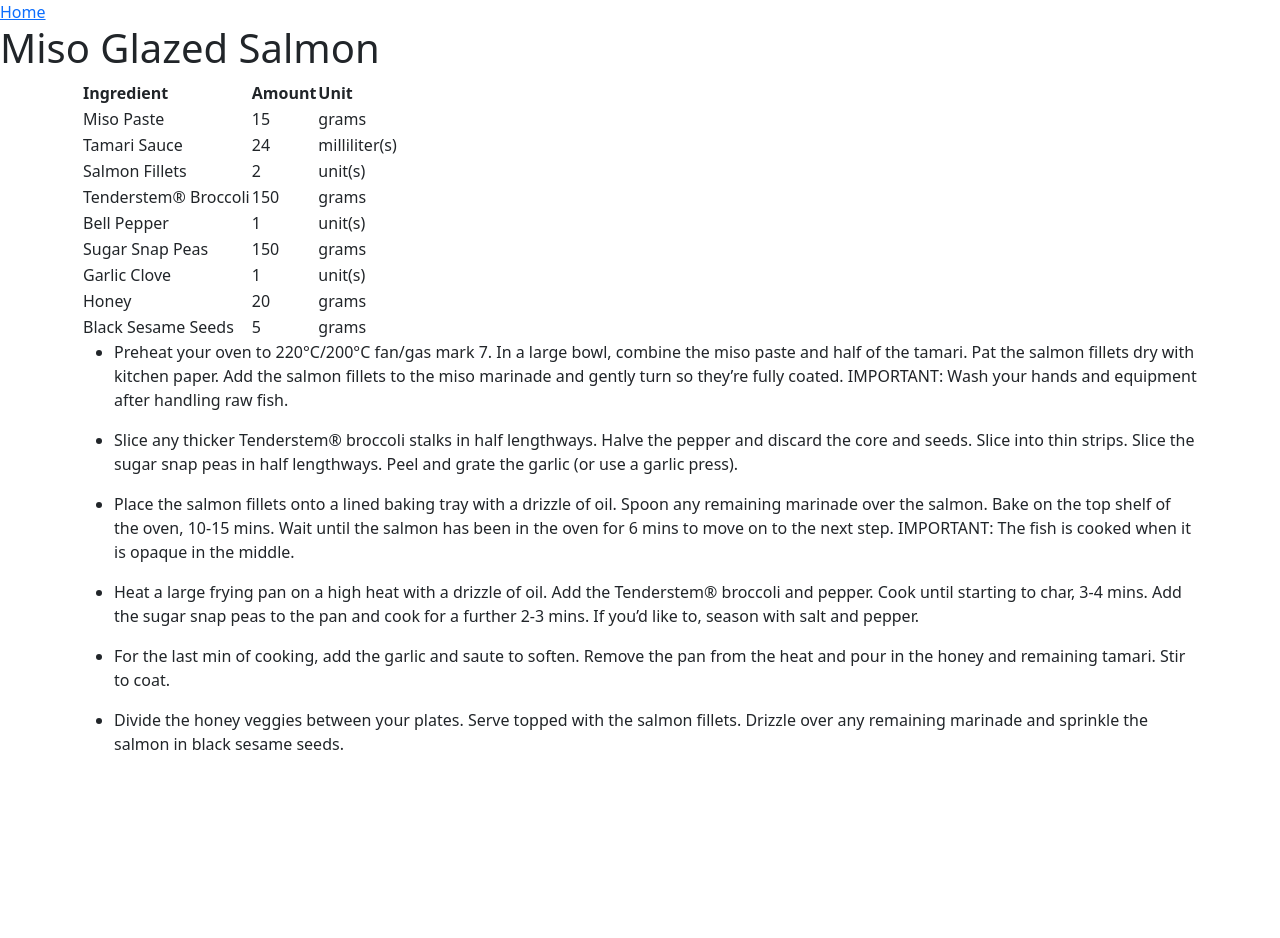
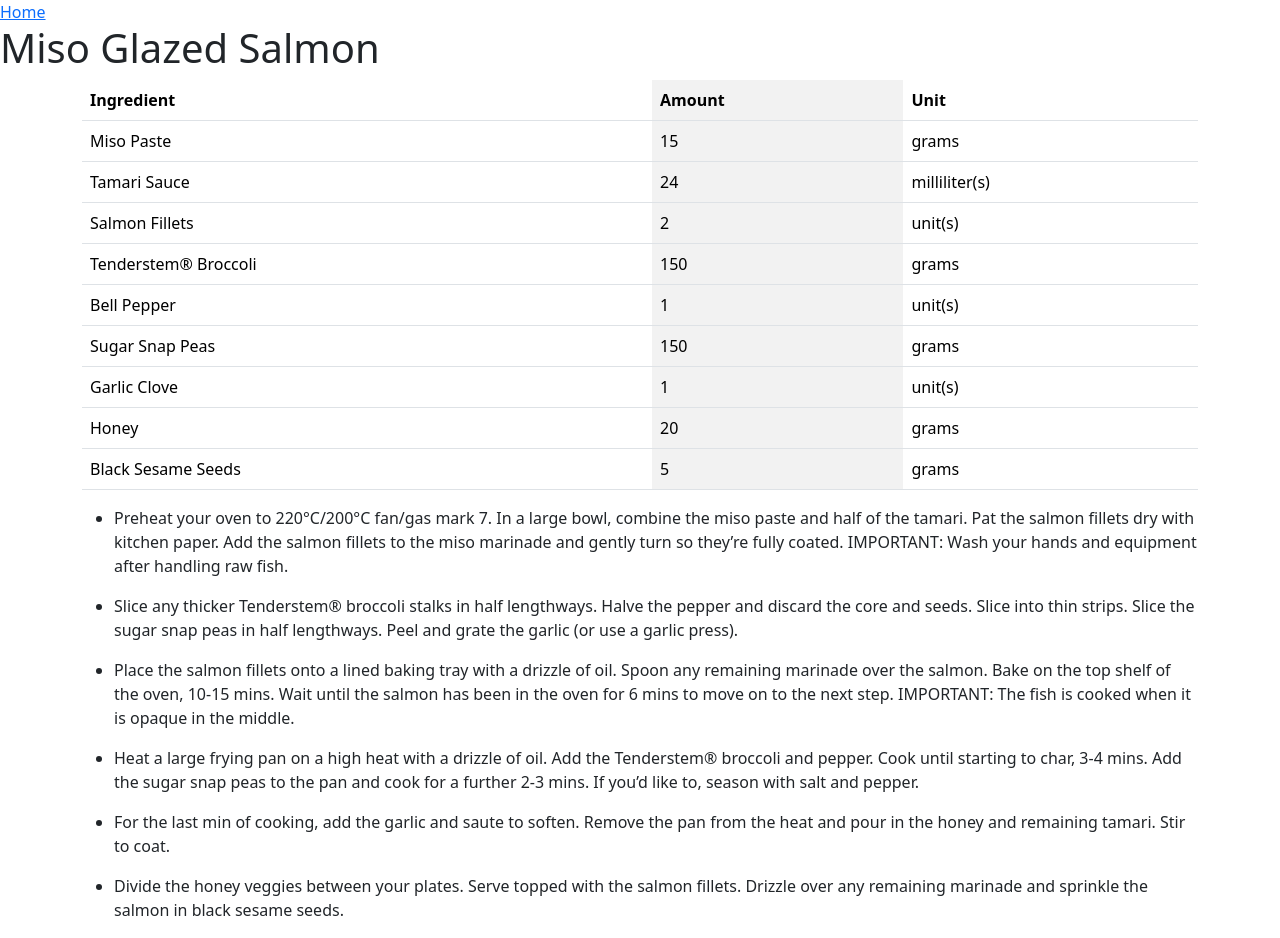
Before and after one commit to r1ch/recipes, a Jekyll site: the page built from _recipes/miso-glazed-salmon-60ed8af58452130fbf4e14b6.md, in a window 1280 px wide. Built offline with Jekyll 4.4.1, drawn with Linux system fonts in a browser that asks for light colours; before the commit the page ends 900 px from its top, so only the background shows below that.

Commit message:
Update recipe.html

```diff
--- a/_layouts/recipe.html
+++ b/_layouts/recipe.html
@@ -8,7 +8,7 @@ layout: default
 {% if recipe_data %}
 {% assign ingredients = recipe_data.ingredients %}
 {% assign yields = recipe_data.yields %}
-<table>
+<table class="table table-striped-columns">
   <thead>
     <tr>
       <th>Ingredient</th>
```
